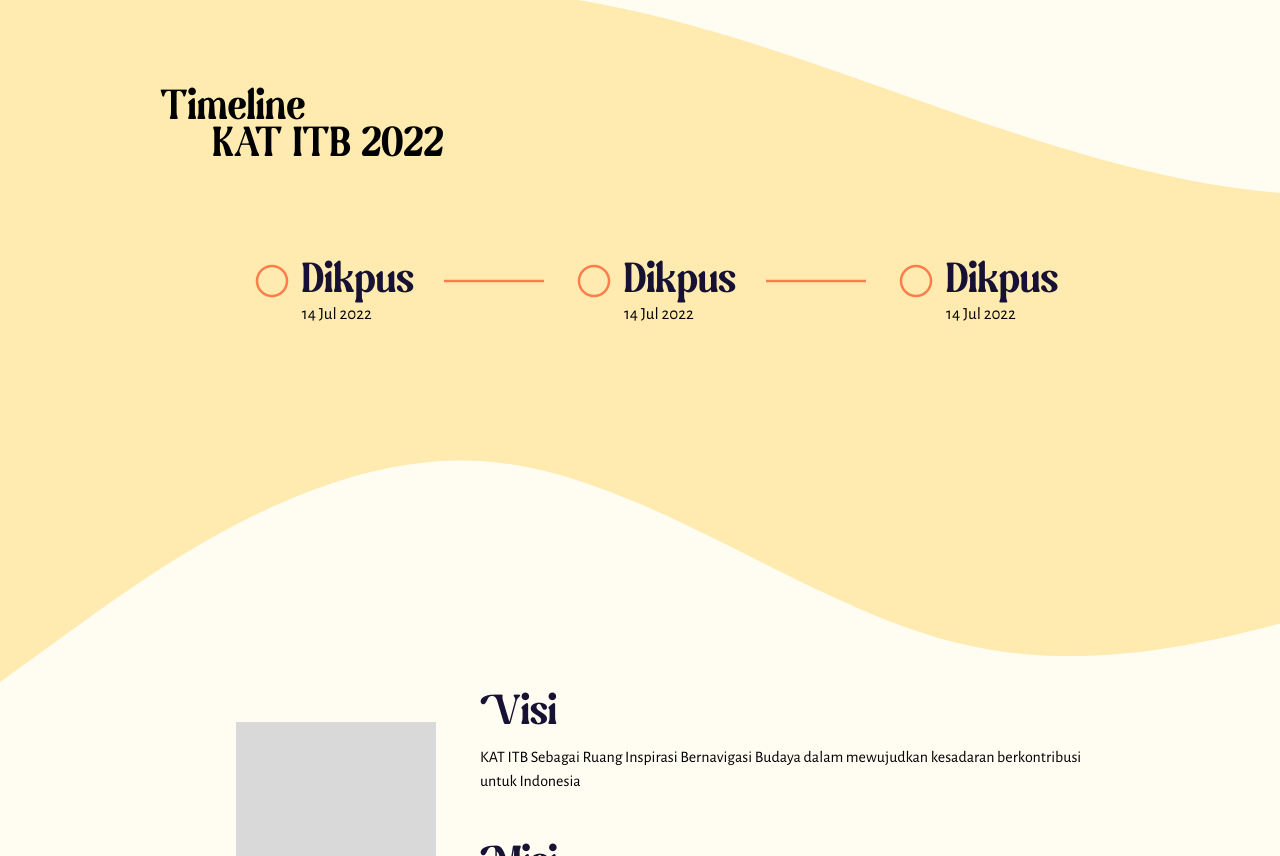
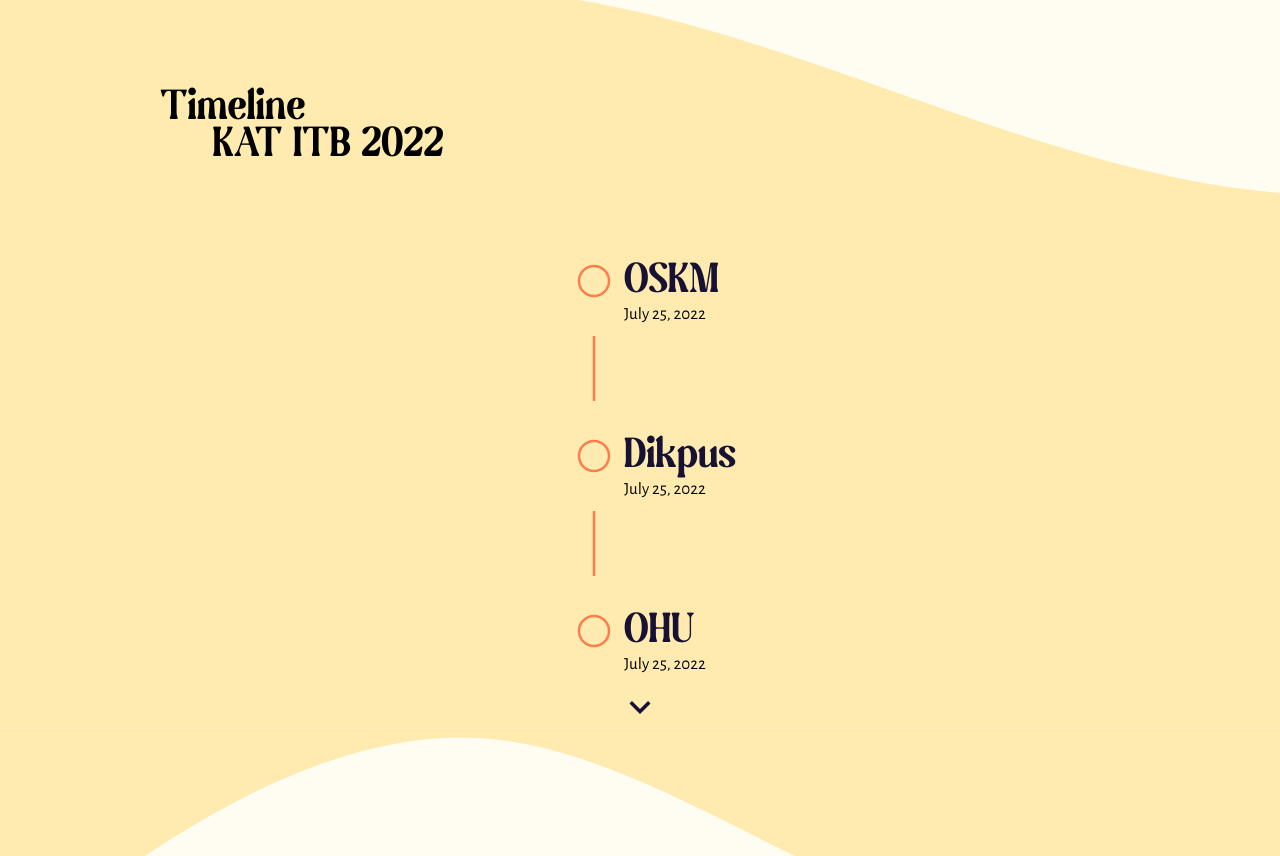
Before and after one commit to KATITB22/site-fe, a React (Vite) app: page / in a window 1280 px wide. Shown: the part 484-1340 px from the top of the page. Built offline with nearby package versions, Linux system fonts and the light colour scheme.

Commit message:
convert timeline to vertical, add animation on collapse

```diff
--- a/src/components/Agenda.tsx
+++ b/src/components/Agenda.tsx
@@ -1,3 +1,4 @@
+import moment from 'moment';
 import React from 'react';
 import Body from './Body';
 import Title from './Title';
@@ -21,8 +22,10 @@ const Agenda: React.FC<AgendaProps> = ({ text, date }) => {
         />
       </svg>
       <div className="float-left">
-        <Title className="text-[35px] p-0 m-0 leading-none">Dikpus</Title>
-        <Body className="text-[17px] p-0 m-0 leading-tight">14 Jul 2022</Body>
+        <Title className="text-[35px] p-0 m-0 leading-none">{text}</Title>
+        <Body className="text-[17px] p-0 m-0 leading-tight">
+          {moment(date).format('LL')}
+        </Body>
       </div>
     </div>
   );
--- a/src/components/TimelineBar.tsx
+++ b/src/components/TimelineBar.tsx
@@ -1,23 +1,96 @@
-import React from 'react';
+import React, { useState } from 'react';
 import Agenda from './Agenda';
-import HorizontalLine from './HorizontalLine';
 import VerticalLine from './VerticalLine';
-
+import { motion, AnimatePresence } from 'framer-motion';
+import { MdKeyboardArrowDown } from 'react-icons/md';
 interface TimelineBarProps {
   text?: string;
   date?: Date;
 }
 
-const TimelineBar: React.FC<TimelineBarProps> = ({ text, date }) => {
+const timelineData = [
+  {
+    text: 'OSKM',
+    date: new Date(),
+  },
+  {
+    text: 'Dikpus',
+    date: new Date(),
+  },
+  {
+    text: 'OHU',
+    date: new Date(),
+  },
+  {
+    text: 'OSKM2',
+    date: new Date(),
+  },
+  {
+    text: 'Dikpus2',
+    date: new Date(),
+  },
+  {
+    text: 'OHU2',
+    date: new Date(),
+  },
+];
+
+const TimelineBar: React.FC<TimelineBarProps> = () => {
+  const dataCount = 3;
+  const [isOpen, setIsOpen] = useState(false);
+
+  const handleExpand = () => {
+    setIsOpen(!isOpen);
+  };
+
   return (
-    <div className="justify-center md:flex bg-primaryYellow items-center xs:px-20 sm:px-36 pt-14">
-      <Agenda></Agenda>
-      <HorizontalLine></HorizontalLine>
-      <VerticalLine></VerticalLine>
-      <Agenda></Agenda>
-      <HorizontalLine></HorizontalLine>
-      <VerticalLine></VerticalLine>
-      <Agenda></Agenda>
+    <div className="justify-center flex flex-col bg-primaryYellow items-center xs:px-20 sm:px-36 pt-14">
+      <motion.div>
+        {timelineData.slice(0, dataCount).map((data, idx) =>
+          idx === dataCount - 1 ? (
+            <Agenda key={idx} text={data.text} date={data.date} />
+          ) : (
+            <React.Fragment key={idx}>
+              <Agenda text={data.text} date={data.date} />
+              <VerticalLine />
+            </React.Fragment>
+          )
+        )}
+      </motion.div>
+      <AnimatePresence exitBeforeEnter>
+        {isOpen && (
+          <motion.div
+            initial={{ display: 'none', height: 0 }}
+            animate={{ display: 'block', height: 'auto' }}
+            exit={{ opacity: 0, height: 0 }}
+            style={{
+              display: 'flex',
+              flexDirection: 'column',
+              justifyContent: 'center',
+            }}
+          >
+            {timelineData
+              .slice(dataCount, timelineData.length)
+              .map((data, idx) =>
+                idx === timelineData.length - 1 ? (
+                  <Agenda key={idx} text={data.text} date={data.date} />
+                ) : (
+                  <React.Fragment key={idx}>
+                    <VerticalLine />
+                    <Agenda text={data.text} date={data.date} />
+                  </React.Fragment>
+                )
+              )}
+          </motion.div>
+        )}
+      </AnimatePresence>
+      <motion.div
+        animate={{ rotate: isOpen ? 180 : 0 }}
+        onClick={handleExpand}
+        style={{ fontSize: '42px', color: '#171133', cursor: 'pointer' }}
+      >
+        <MdKeyboardArrowDown />
+      </motion.div>
     </div>
   );
 };
--- a/src/components/TimelineWaveBottom.tsx
+++ b/src/components/TimelineWaveBottom.tsx
@@ -10,7 +10,7 @@ const TimelineWaveBottom: React.FC<TimelineWaveBottomProps> = ({ width }) => {
     <div className="bg-primaryCream">
       <svg
         width="100%"
-        height={346}
+        height={231}
         fill="none"
         xmlns="http://www.w3.org/2000/svg"
         textAnchor="middle"
@@ -19,7 +19,8 @@ const TimelineWaveBottom: React.FC<TimelineWaveBottomProps> = ({ width }) => {
         <path
           fillRule="evenodd"
           clipRule="evenodd"
-          d="M0 346l80-57.667c80-57.666 240-173 400-163.389 160 9.612 320 144.167 480 182.612 160 38.444 320-19.223 480-67.278 160-48.056 320-86.5 400-105.722l80-19.223V0H0v346z"
+          d="M0 231l79.958-57.667C159.917 115.667 319.833.333 479.75 9.944c159.917 9.612 319.833 144.167 479.75 182.612
+          159.92 38.444 319.83-19.223 479.75-67.278 159.92-48.056 319.83-86.5 399.79-105.722L1919 .333H0V231z"
           fill="#FFEBB0"
         />
       </svg>
--- a/src/components/VerticalLine.tsx
+++ b/src/components/VerticalLine.tsx
@@ -7,7 +7,7 @@ interface VerticalLineProps {
 
 const VerticalLine: React.FC<VerticalLineProps> = ({ text, date }) => {
   return (
-    <div className="flex items-center md:hidden">
+    <div className="flex items-center">
       <svg height="90" width="80">
         <line
           x1="50"
```
